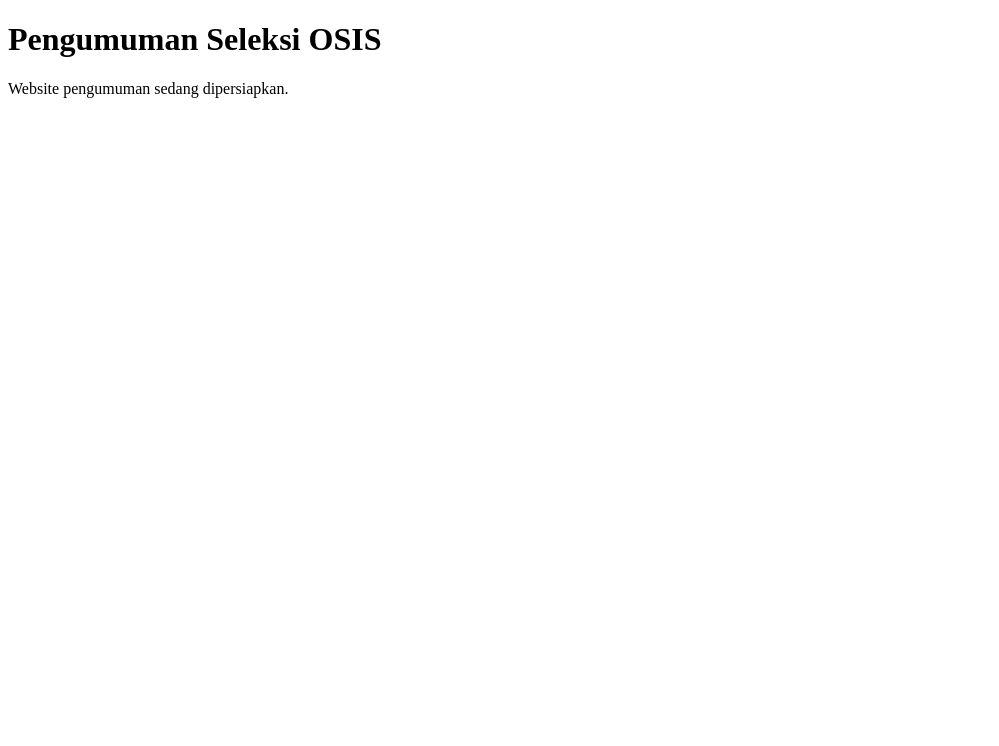
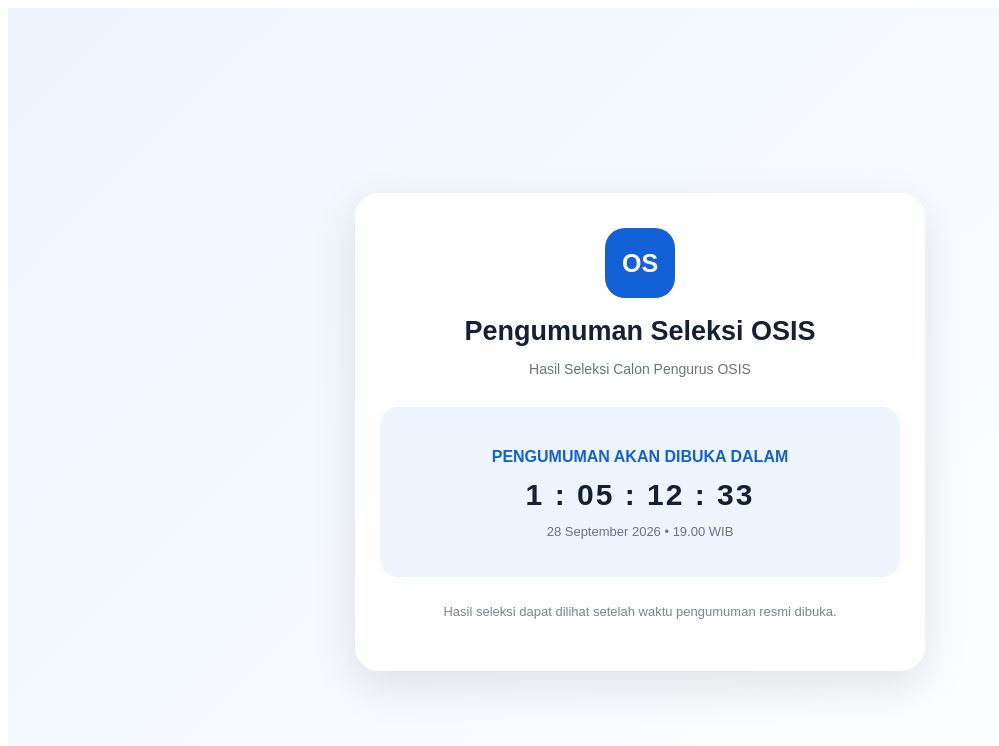
Before and after one commit to jonathanalzz0512-gif/OSIS-Pengumuman, a Next.js app: page / in a window 1280 px wide. Shown: the top 746 px of the page, without its empty margins (0-999 px from the left). Built offline with nearby package versions, Linux system fonts and the light colour scheme.

Commit message:
Update page.js

```diff
--- a/app/page.js
+++ b/app/page.js
@@ -1,8 +1,174 @@
+"use client";
+
+import { useEffect, useState } from "react";
+
 export default function Home() {
+  const announcementTime = new Date(
+    "2026-09-28T12:00:00Z"
+  ).getTime();
+
+  const [timeLeft, setTimeLeft] = useState("");
+
+  useEffect(() => {
+    function updateCountdown() {
+      const now = new Date().getTime();
+      const distance = announcementTime - now;
+
+      if (distance <= 0) {
+        setTimeLeft("PENGUMUMAN SUDAH DIBUKA");
+        return;
+      }
+
+      const days = Math.floor(
+        distance / (1000 * 60 * 60 * 24)
+      );
+
+      const hours = Math.floor(
+        (distance % (1000 * 60 * 60 * 24)) /
+          (1000 * 60 * 60)
+      );
+
+      const minutes = Math.floor(
+        (distance % (1000 * 60 * 60)) /
+          (1000 * 60)
+      );
+
+      const seconds = Math.floor(
+        (distance % (1000 * 60)) /
+          1000
+      );
+
+      setTimeLeft(
+        `${days} : ${hours
+          .toString()
+          .padStart(2, "0")} : ${minutes
+          .toString()
+          .padStart(2, "0")} : ${seconds
+          .toString()
+          .padStart(2, "0")}`
+      );
+    }
+
+    updateCountdown();
+
+    const timer = setInterval(updateCountdown, 1000);
+
+    return () => clearInterval(timer);
+  }, []);
+
   return (
-    <main>
-      <h1>Pengumuman Seleksi OSIS</h1>
-      <p>Website pengumuman sedang dipersiapkan.</p>
+    <main
+      style={{
+        minHeight: "100vh",
+        background:
+          "linear-gradient(135deg, #eef5ff, #ffffff)",
+        display: "flex",
+        justifyContent: "center",
+        alignItems: "center",
+        padding: "24px",
+        fontFamily: "Arial, sans-serif",
+      }}
+    >
+      <div
+        style={{
+          width: "100%",
+          maxWidth: "520px",
+          background: "#ffffff",
+          borderRadius: "24px",
+          padding: "35px 25px",
+          textAlign: "center",
+          boxShadow: "0 15px 45px rgba(0,0,0,0.10)",
+        }}
+      >
+        <div
+          style={{
+            width: "70px",
+            height: "70px",
+            borderRadius: "20px",
+            background: "#1261d6",
+            color: "#ffffff",
+            display: "flex",
+            alignItems: "center",
+            justifyContent: "center",
+            margin: "0 auto 18px",
+            fontSize: "25px",
+            fontWeight: "bold",
+          }}
+        >
+          OS
+        </div>
+
+        <h1
+          style={{
+            margin: "0 0 8px",
+            fontSize: "27px",
+            color: "#172033",
+          }}
+        >
+          Pengumuman Seleksi OSIS
+        </h1>
+
+        <p
+          style={{
+            color: "#6b7280",
+            fontSize: "14px",
+            marginBottom: "30px",
+          }}
+        >
+          Hasil Seleksi Calon Pengurus OSIS
+        </p>
+
+        <div
+          style={{
+            background: "#eef5ff",
+            borderRadius: "18px",
+            padding: "25px 15px",
+          }}
+        >
+          <p
+            style={{
+              color: "#1261d6",
+              fontWeight: "bold",
+              marginBottom: "12px",
+            }}
+          >
+            PENGUMUMAN AKAN DIBUKA DALAM
+          </p>
+
+          <div
+            style={{
+              fontSize: "30px",
+              fontWeight: "bold",
+              color: "#172033",
+              letterSpacing: "2px",
+            }}
+          >
+            {timeLeft}
+          </div>
+
+          <p
+            style={{
+              marginTop: "12px",
+              color: "#6b7280",
+              fontSize: "13px",
+            }}
+          >
+            28 September 2026 • 19.00 WIB
+          </p>
+        </div>
+
+        <p
+          style={{
+            marginTop: "25px",
+            fontSize: "13px",
+            color: "#7a8394",
+            lineHeight: "1.6",
+          }}
+        >
+          Hasil seleksi dapat dilihat setelah waktu
+          pengumuman resmi dibuka.
+        </p>
+      </div>
     </main>
   );
 }
```
